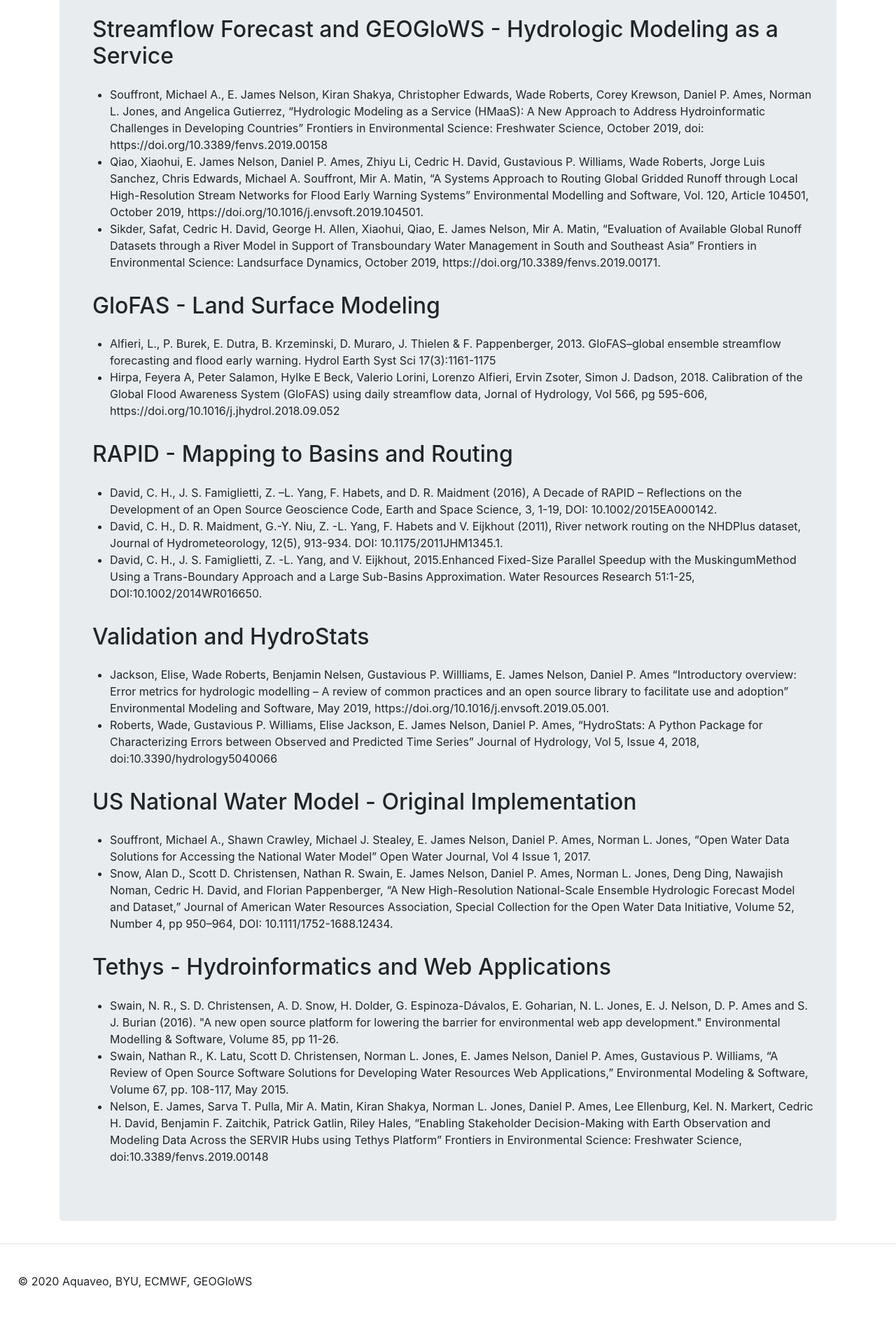
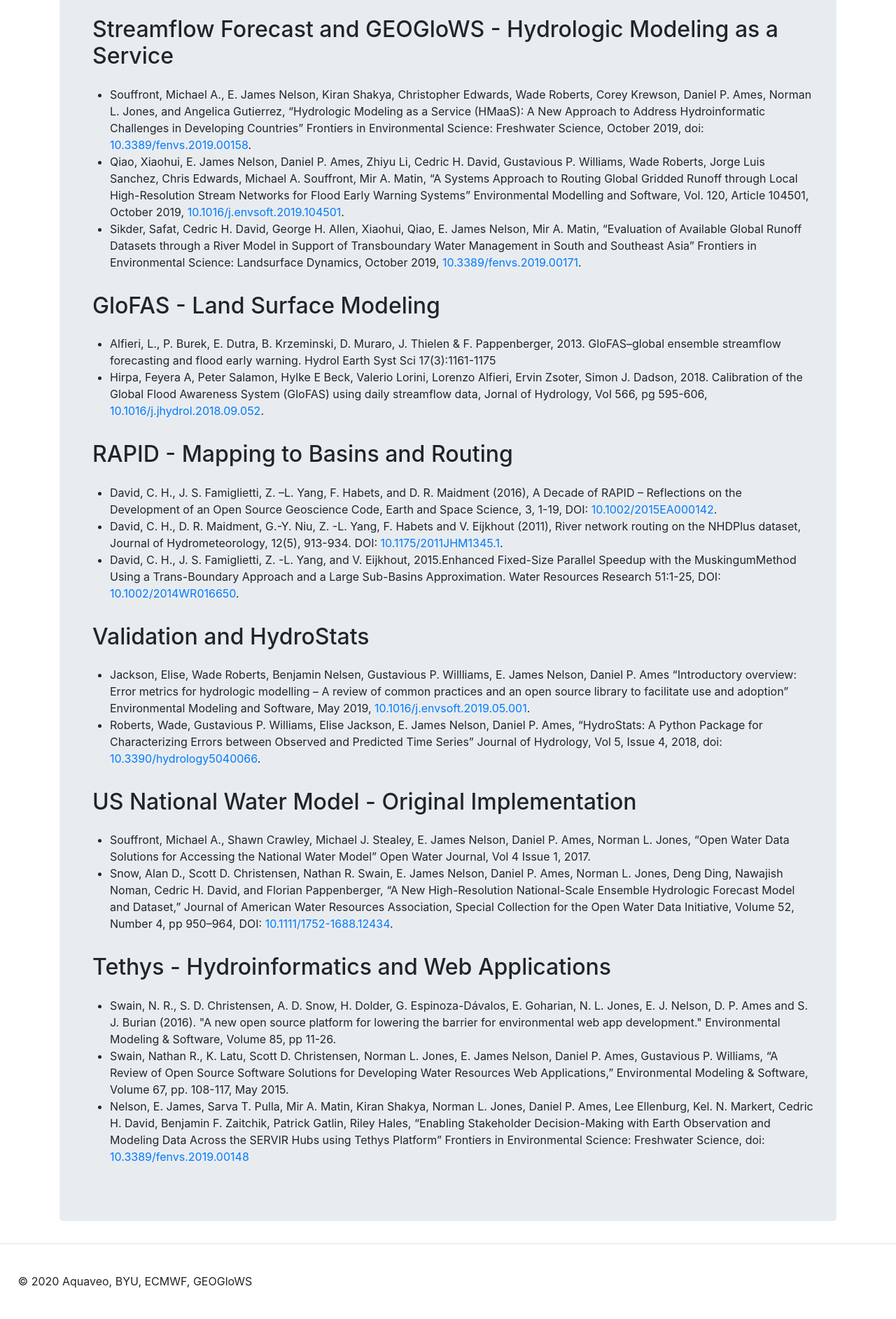
Before and after one commit to geoglows/geoglows-rest-api, a Flask app: page /publications in a window 1280 px wide. Shown: the part 256-2141 px from the top of the page at 70% size. Run offline with Flask 2, Linux system fonts and the light colour scheme; parts of the project's set-up code (start-up, migrations or seed data) failed here and were passed over; some libraries are stand-ins or nearby versions.

Commit message:
pubs typos and doi links

```diff
--- a/GSP_API/templates/publications.html
+++ b/GSP_API/templates/publications.html
@@ -4,89 +4,109 @@
 {% block page_content %}
   <h1>Publications</h1>
   <p>
-    The GEOGloWS ECMWF Streamflow Model grew from an academic research setting where considerable work was done to develop and evaluate the technologies which enable this hydrologic model. This is
-    an abbreviated list of publications which resulted from this research. We acknowledge that many scientists and researchers contributes to the successful development and operation of this model.
+    The GEOGloWS ECMWF Streamflow Model grew from an academic research setting where considerable work was done to
+    develop and evaluate the technologies which enable this hydrologic model. This is an abbreviated list of
+    publications which resulted from this research. We acknowledge that many scientists and researchers contributes to
+    the successful development and operation of this model.
   </p>
   <h2>Streamflow Forecast and GEOGloWS - Hydrologic Modeling as a Service</h2>
   <ul>
-    <li>Souffront, Michael A., E. James Nelson, Kiran Shakya, Christopher Edwards, Wade Roberts, Corey Krewson, Daniel P. Ames, Norman L. Jones, and Angelica Gutierrez, “Hydrologic Modeling as a
-      Service (HMaaS): A New Approach to Address Hydroinformatic Challenges in Developing Countries” Frontiers in Environmental Science: Freshwater Science, October 2019, doi:
-      https://doi.org/10.3389/fenvs.2019.00158
+    <li>Souffront, Michael A., E. James Nelson, Kiran Shakya, Christopher Edwards, Wade Roberts, Corey Krewson, Daniel
+      P. Ames, Norman L. Jones, and Angelica Gutierrez, “Hydrologic Modeling as a Service (HMaaS): A New Approach to
+      Address Hydroinformatic Challenges in Developing Countries” Frontiers in Environmental Science: Freshwater
+      Science, October 2019, doi: <a href="https://doi.org/10.3389/fenvs.2019.00158">10.3389/fenvs.2019.00158</a>.
     </li>
 
-    <li>Qiao, Xiaohui, E. James Nelson, Daniel P. Ames, Zhiyu Li, Cedric H. David, Gustavious P. Williams, Wade Roberts, Jorge Luis Sanchez, Chris Edwards, Michael A. Souffront, Mir A. Matin, “A
-      Systems Approach to Routing Global Gridded Runoff through Local High-Resolution Stream Networks for Flood Early Warning Systems” Environmental Modelling and Software, Vol. 120, Article 104501,
-      October 2019, https://doi.org/10.1016/j.envsoft.2019.104501.
+    <li>Qiao, Xiaohui, E. James Nelson, Daniel P. Ames, Zhiyu Li, Cedric H. David, Gustavious P. Williams, Wade Roberts,
+      Jorge Luis Sanchez, Chris Edwards, Michael A. Souffront, Mir A. Matin, “A
+      Systems Approach to Routing Global Gridded Runoff through Local High-Resolution Stream Networks for Flood Early
+      Warning Systems” Environmental Modelling and Software, Vol. 120, Article 104501,
+      October 2019, <a href="https://doi.org/10.1016/j.envsoft.2019.104501">10.1016/j.envsoft.2019.104501</a>.
     </li>
 
-    <li>Sikder, Safat, Cedric H. David, George H. Allen, Xiaohui, Qiao, E. James Nelson, Mir A. Matin, “Evaluation of Available Global Runoff Datasets through a River Model in Support of
-      Transboundary Water Management in South and Southeast Asia” Frontiers in Environmental Science: Landsurface Dynamics, October 2019, https://doi.org/10.3389/fenvs.2019.00171.
+    <li>Sikder, Safat, Cedric H. David, George H. Allen, Xiaohui, Qiao, E. James Nelson, Mir A. Matin, “Evaluation of
+      Available Global Runoff Datasets through a River Model in Support of
+      Transboundary Water Management in South and Southeast Asia” Frontiers in Environmental Science: Landsurface
+      Dynamics, October 2019, <a href="https://doi.org/10.3389/fenvs.2019.00171">10.3389/fenvs.2019.00171</a>.
     </li>
   </ul>
 
   <h2>GloFAS - Land Surface Modeling</h2>
   <ul>
-    <li>Alfieri, L., P. Burek, E. Dutra, B. Krzeminski, D. Muraro, J. Thielen & F. Pappenberger, 2013. GloFAS–global ensemble streamflow forecasting and flood early warning. Hydrol Earth Syst Sci
-      17(3):1161-1175
+    <li>Alfieri, L., P. Burek, E. Dutra, B. Krzeminski, D. Muraro, J. Thielen & F. Pappenberger, 2013. GloFAS–global
+      ensemble streamflow forecasting and flood early warning. Hydrol Earth Syst Sci 17(3):1161-1175
     </li>
-    <li>Hirpa, Feyera A, Peter Salamon, Hylke E Beck, Valerio Lorini, Lorenzo Alfieri, Ervin Zsoter, Simon J. Dadson, 2018. Calibration of the Global Flood Awareness System (GloFAS) using daily
-      streamflow data, Jornal of Hydrology, Vol 566, pg 595-606, https://doi.org/10.1016/j.jhydrol.2018.09.052
+    <li>Hirpa, Feyera A, Peter Salamon, Hylke E Beck, Valerio Lorini, Lorenzo Alfieri, Ervin Zsoter, Simon J. Dadson,
+      2018. Calibration of the Global Flood Awareness System (GloFAS) using daily
+      streamflow data, Jornal of Hydrology, Vol 566, pg 595-606, <a
+              href="https://doi.org/10.1016/j.jhydrol.2018.09.052">10.1016/j.jhydrol.2018.09.052</a>.
     </li>
 
   </ul>
 
   <h2>RAPID - Mapping to Basins and Routing</h2>
   <ul>
-    <li>David, C. H., J. S. Famiglietti, Z. –L. Yang, F. Habets, and D. R. Maidment (2016), A Decade of RAPID – Reflections on the Development of an Open Source Geoscience Code, Earth and Space
-      Science, 3, 1-19, DOI: 10.1002/2015EA000142.
+    <li>David, C. H., J. S. Famiglietti, Z. –L. Yang, F. Habets, and D. R. Maidment (2016), A Decade of RAPID –
+      Reflections on the Development of an Open Source Geoscience Code, Earth and Space
+      Science, 3, 1-19, DOI: <a href="https://doi.org/10.1002/2015EA000142">10.1002/2015EA000142</a>.
     </li>
-    <li>David, C. H., D. R. Maidment, G.-Y. Niu, Z. -L. Yang, F. Habets and V. Eijkhout (2011), River network routing on the NHDPlus dataset, Journal of Hydrometeorology, 12(5), 913-934. DOI:
-      10.1175/2011JHM1345.1.
+    <li>David, C. H., D. R. Maidment, G.-Y. Niu, Z. -L. Yang, F. Habets and V. Eijkhout (2011), River network routing on
+      the NHDPlus dataset, Journal of Hydrometeorology, 12(5), 913-934. DOI: <a
+              href="https://doi.org/10.1175/2011JHM1345.1">10.1175/2011JHM1345.1</a>.
     </li>
     <li>
-      David, C. H., J. S. Famiglietti, Z. -L. Yang, and V. Eijkhout, 2015.Enhanced Fixed-Size Parallel Speedup with the MuskingumMethod Using a Trans-Boundary Approach and a Large Sub-Basins
-      Approximation. Water Resources Research 51:1-25, DOI:10.1002/2014WR016650.
+      David, C. H., J. S. Famiglietti, Z. -L. Yang, and V. Eijkhout, 2015.Enhanced Fixed-Size Parallel Speedup with the
+      MuskingumMethod Using a Trans-Boundary Approach and a Large Sub-Basins Approximation. Water Resources Research
+      51:1-25, DOI: <a href="https://doi.org/10.1002/2014WR016650">10.1002/2014WR016650</a>.
     </li>
   </ul>
   <h2>Validation and HydroStats</h2>
   <ul>
     <li>
-      Jackson, Elise, Wade Roberts, Benjamin Nelsen, Gustavious P. Willliams, E. James Nelson, Daniel P. Ames “Introductory overview: Error metrics for hydrologic modelling – A review of common
-      practices and an open source library to facilitate use and adoption” Environmental Modeling and Software, May 2019, https://doi.org/10.1016/j.envsoft.2019.05.001.
+      Jackson, Elise, Wade Roberts, Benjamin Nelsen, Gustavious P. Willliams, E. James Nelson, Daniel P. Ames
+      “Introductory overview: Error metrics for hydrologic modelling – A review of common
+      practices and an open source library to facilitate use and adoption” Environmental Modeling and Software, May
+      2019, <a href="https://doi.org/10.1016/j.envsoft.2019.05.001">10.1016/j.envsoft.2019.05.001</a>.
     </li>
     <li>
-      Roberts, Wade, Gustavious P. Williams, Elise Jackson, E. James Nelson, Daniel P. Ames, “HydroStats: A Python Package for Characterizing Errors between Observed and Predicted Time Series”
-      Journal of Hydrology, Vol 5, Issue 4, 2018, doi:10.3390/hydrology5040066
+      Roberts, Wade, Gustavious P. Williams, Elise Jackson, E. James Nelson, Daniel P. Ames, “HydroStats: A Python
+      Package for Characterizing Errors between Observed and Predicted Time Series”
+      Journal of Hydrology, Vol 5, Issue 4, 2018, doi: <a href="https://doi.org/10.3390/hydrology5040066">10.3390/hydrology5040066</a>.
     </li>
   </ul>
 
   <h2>US National Water Model - Original Implementation</h2>
   <ul>
     <li>
-      Souffront, Michael A., Shawn Crawley, Michael J. Stealey, E. James Nelson, Daniel P. Ames, Norman L. Jones, “Open Water Data Solutions for Accessing the National Water Model” Open Water
-      Journal, Vol 4 Issue 1, 2017.
+      Souffront, Michael A., Shawn Crawley, Michael J. Stealey, E. James Nelson, Daniel P. Ames, Norman L. Jones, “Open
+      Water Data Solutions for Accessing the National Water Model” Open Water Journal, Vol 4 Issue 1, 2017.
     </li>
     <li>
-      Snow, Alan D., Scott D. Christensen, Nathan R. Swain, E. James Nelson, Daniel P. Ames, Norman L. Jones, Deng Ding, Nawajish Noman, Cedric H. David, and Florian Pappenberger, “A New
-      High-Resolution National-Scale Ensemble Hydrologic Forecast Model and Dataset,” Journal of American Water Resources Association, Special Collection for the Open Water Data Initiative, Volume
-      52, Number 4, pp 950–964, DOI: 10.1111/1752-1688.12434.
+      Snow, Alan D., Scott D. Christensen, Nathan R. Swain, E. James Nelson, Daniel P. Ames, Norman L. Jones, Deng Ding,
+      Nawajish Noman, Cedric H. David, and Florian Pappenberger, “A New
+      High-Resolution National-Scale Ensemble Hydrologic Forecast Model and Dataset,” Journal of American Water
+      Resources Association, Special Collection for the Open Water Data Initiative, Volume
+      52, Number 4, pp 950–964, DOI: <a href="https://doi.org/10.1111/1752-1688.12434">10.1111/1752-1688.12434</a>.
     </li>
   </ul>
 
   <h2>Tethys - Hydroinformatics and Web Applications</h2>
   <ul>
     <li>
-      Swain, N. R., S. D. Christensen, A. D. Snow, H. Dolder, G. Espinoza-Dávalos, E. Goharian, N. L. Jones, E. J. Nelson, D. P. Ames and S. J. Burian (2016). "A new open source platform for
-      lowering the barrier for environmental web app development." Environmental Modelling & Software, Volume 85, pp 11-26.
+      Swain, N. R., S. D. Christensen, A. D. Snow, H. Dolder, G. Espinoza-Dávalos, E. Goharian, N. L. Jones, E. J.
+      Nelson, D. P. Ames and S. J. Burian (2016). "A new open source platform for lowering the barrier for environmental
+      web app development." Environmental Modeling & Software, Volume 85, pp 11-26.
     </li>
     <li>
-      Swain, Nathan R., K. Latu, Scott D. Christensen, Norman L. Jones, E. James Nelson, Daniel P. Ames, Gustavious P. Williams, “A Review of Open Source Software Solutions for Developing Water
-      Resources Web Applications,” Environmental Modeling & Software, Volume 67, pp. 108-117, May 2015.
+      Swain, Nathan R., K. Latu, Scott D. Christensen, Norman L. Jones, E. James Nelson, Daniel P. Ames, Gustavious P.
+      Williams, “A Review of Open Source Software Solutions for Developing Water Resources Web Applications,”
+      Environmental Modeling & Software, Volume 67, pp. 108-117, May 2015.
     </li>
     <li>
-      Nelson, E. James, Sarva T. Pulla, Mir A. Matin, Kiran Shakya, Norman L. Jones, Daniel P. Ames, Lee Ellenburg, Kel. N. Markert, Cedric H. David, Benjamin F. Zaitchik, Patrick Gatlin, Riley
-      Hales, “Enabling Stakeholder Decision-Making with Earth Observation and Modeling Data Across the SERVIR Hubs using Tethys Platform” Frontiers in Environmental Science: Freshwater Science,
-      doi:10.3389/fenvs.2019.00148
+      Nelson, E. James, Sarva T. Pulla, Mir A. Matin, Kiran Shakya, Norman L. Jones, Daniel P. Ames, Lee Ellenburg, Kel.
+      N. Markert, Cedric H. David, Benjamin F. Zaitchik, Patrick Gatlin, Riley Hales, “Enabling Stakeholder
+      Decision-Making with Earth Observation and Modeling Data Across the SERVIR Hubs using Tethys Platform” Frontiers
+      in Environmental Science: Freshwater Science, doi: <a href="https://doi.org/10.3389/fenvs.2019.00148">10.3389/fenvs.2019.00148</a>
     </li>
   </ul>
 {% endblock %}
--- a/docker-compose.yml
+++ b/docker-compose.yml
@@ -11,9 +11,9 @@ services:
       dockerfile: Dockerfile
     ports:
       - 8090:80
-    volumes:
+#    volumes:
 #      - MOUNT THE FLASK APP CODE
-      - ./GSP_API:/app/GSP_API
+#      - ./GSP_API:/app/GSP_API
 
 #      - LOCAL/DEVELOPMENT MOUNTS FOR DATA
 #      - ./output:/mnt/output/
```
